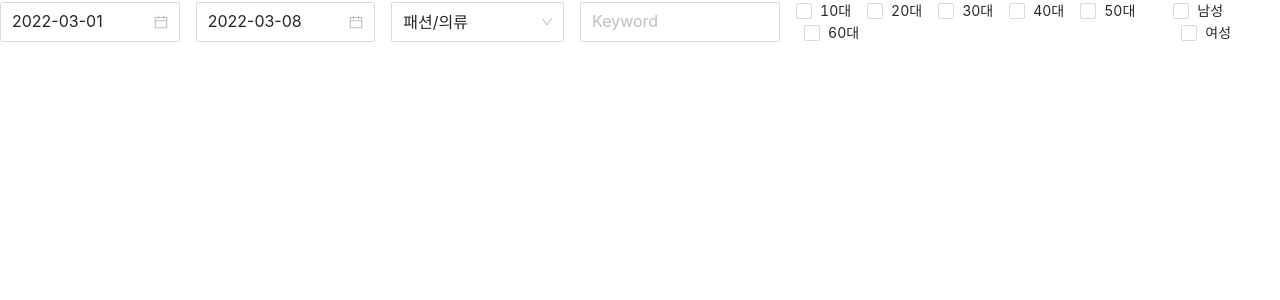
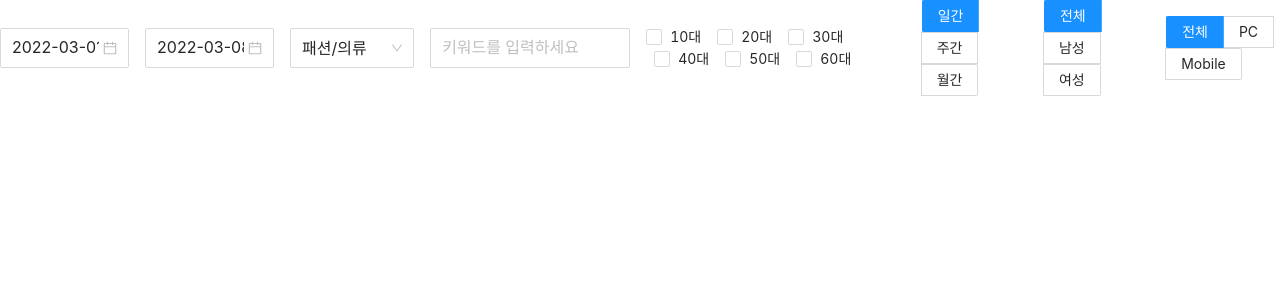
Before and after one commit to romantech/shopping-insight, a React (Create React App) app: page / in a window 1280 px wide. Shown: the top 300 px of the page. Built offline with nearby package versions, Linux system fonts and the light colour scheme.

Commit message:
:triangular_flag_on_post: Add: 기기 선택 항목 추가

```diff
--- a/src/components/FormOptions.tsx
+++ b/src/components/FormOptions.tsx
@@ -4,9 +4,16 @@ import moment from 'moment';
 import { FlexCenterRow } from '../styles/commonStyles';
 import TextInput from './TextInput';
 import SelectForm from './SelectForm';
-import { ageList, categoryList, genderList } from '../constants';
+import {
+  ageList,
+  categoryList,
+  deviceList,
+  genderList,
+  timeUnitList,
+} from '../constants';
 import SingleDatePicker from './SingleDatePicker';
 import GroupCheckbox from './GroupCheckbox';
+import RadioButton from './RadioButton';
 
 export default function FormOptions(): JSX.Element {
   const [params, setParams] = useState<RequestParams>({
@@ -30,14 +37,12 @@ export default function FormOptions(): JSX.Element {
         initialValue={params.startDate}
         endDate={params.endDate}
         callback={valueHandler}
-        type={params.timeUnit}
         paramKey="startDate"
       />
       <SingleDatePicker
         initialValue={params.endDate}
         startDate={params.startDate}
         callback={valueHandler}
-        type={params.timeUnit}
         paramKey="endDate"
       />
       <SelectForm
@@ -56,10 +61,20 @@ export default function FormOptions(): JSX.Element {
         callback={valueHandler}
         paramKey="ages"
       />
-      <GroupCheckbox
+      <RadioButton
+        options={timeUnitList}
+        callback={valueHandler}
+        paramKey="timeUnit"
+      />
+      <RadioButton
         options={genderList}
         callback={valueHandler}
         paramKey="gender"
+      />
+      <RadioButton
+        options={deviceList}
+        callback={valueHandler}
+        paramKey="device"
       />
     </StyledWrapper>
   );
--- a/src/components/GroupCheckbox.tsx
+++ b/src/components/GroupCheckbox.tsx
@@ -1,10 +1,10 @@
 import React from 'react';
 import { Checkbox } from 'antd';
 import { CheckboxValueType } from 'antd/lib/checkbox/Group';
-import { AgeList } from '../constants';
+import { SelectListType } from '../constants';
 
 interface GroupCheckboxProps {
-  options: AgeList;
+  options: SelectListType;
   callback: HandlerCallback;
   paramKey: keyof RequestParams;
 }
--- /dev/null
+++ b/src/components/RadioButton.tsx
@@ -0,0 +1,32 @@
+import React, { useState } from 'react';
+import { Radio, RadioChangeEvent } from 'antd';
+import { SelectListType } from '../constants';
+
+interface RadioButtonProps {
+  options: SelectListType;
+  callback: HandlerCallback;
+  paramKey: keyof RequestParams;
+}
+
+export default function RadioButton({
+  options,
+  callback,
+  paramKey,
+}: RadioButtonProps): JSX.Element {
+  const [value, setValue] = useState(options[0].key);
+
+  const onChangeHandler = (e: RadioChangeEvent) => {
+    setValue(e.target.value);
+    callback(paramKey, e.target.value);
+  };
+
+  return (
+    <Radio.Group onChange={onChangeHandler} value={value} buttonStyle="solid">
+      {options.map(({ key, label }) => (
+        <Radio.Button key={key} value={key}>
+          {label}
+        </Radio.Button>
+      ))}
+    </Radio.Group>
+  );
+}
--- a/src/components/SelectForm.tsx
+++ b/src/components/SelectForm.tsx
@@ -1,6 +1,6 @@
 import React from 'react';
 import { Select } from 'antd';
-import { CategoryList } from '../constants';
+import { SelectListType } from '../constants';
 
 const { Option } = Select;
 
@@ -8,7 +8,7 @@ interface SelectFormProps {
   value: string;
   callback: HandlerCallback;
   paramKey: keyof RequestParams;
-  options: CategoryList;
+  options: SelectListType;
   size?: 'large' | 'middle' | 'small';
 }
 
--- a/src/components/SingleDatePicker.tsx
+++ b/src/components/SingleDatePicker.tsx
@@ -9,7 +9,6 @@ interface SingleDatePickerProps {
   endDate?: string;
   startDate?: string;
   initialValue?: string;
-  type?: TimeUnit;
   size?: 'large' | 'middle' | 'small';
 }
 
@@ -19,7 +18,6 @@ export default function SingleDatePicker({
   endDate,
   startDate,
   initialValue,
-  type = 'date',
   size = 'large',
 }: SingleDatePickerProps): JSX.Element {
   const [status, setStatus] = useState<'' | 'warning' | 'error'>('');
@@ -46,7 +44,6 @@ export default function SingleDatePicker({
         placeholder={paramKey}
         defaultValue={initialValue ? moment(initialValue) : undefined}
         status={status}
-        picker={type}
         onChange={date => onChangeHandler(date!)}
       />
     </Space>
--- a/src/components/TextInput.tsx
+++ b/src/components/TextInput.tsx
@@ -15,14 +15,14 @@ export default function TextInput({
   const [status, setStatus] = useState<'' | 'warning' | 'error'>('');
 
   const onChangeHandler = ({ target }: React.ChangeEvent<HTMLInputElement>) => {
-    const isValid = target.value.length > 2;
+    const isValid = target.value.length >= 2;
     setStatus(isValid ? '' : 'error');
     callback(paramKey, target.value);
   };
 
   return (
     <Input
-      placeholder="Keyword"
+      placeholder="키워드를 입력하세요"
       size="large"
       value={value}
       maxLength={20}
--- a/src/constants/index.ts
+++ b/src/constants/index.ts
@@ -1,6 +1,4 @@
-export type AgeList = typeof ageList;
-export type CategoryList = typeof categoryList;
-export type GenderList = typeof genderList;
+export type SelectListType = typeof ageList;
 
 export const categoryList = [
   {
@@ -82,6 +80,10 @@ export const ageList = [
 
 export const genderList = [
   {
+    key: '',
+    label: '전체',
+  },
+  {
     key: 'm',
     label: '남성',
   },
@@ -90,3 +92,32 @@ export const genderList = [
     label: '여성',
   },
 ];
+export const deviceList = [
+  {
+    key: '',
+    label: '전체',
+  },
+  {
+    key: 'pc',
+    label: 'PC',
+  },
+  {
+    key: 'mo',
+    label: 'Mobile',
+  },
+];
+
+export const timeUnitList = [
+  {
+    key: 'date',
+    label: '일간',
+  },
+  {
+    key: 'week',
+    label: '주간',
+  },
+  {
+    key: 'month',
+    label: '월간',
+  },
+];
```
